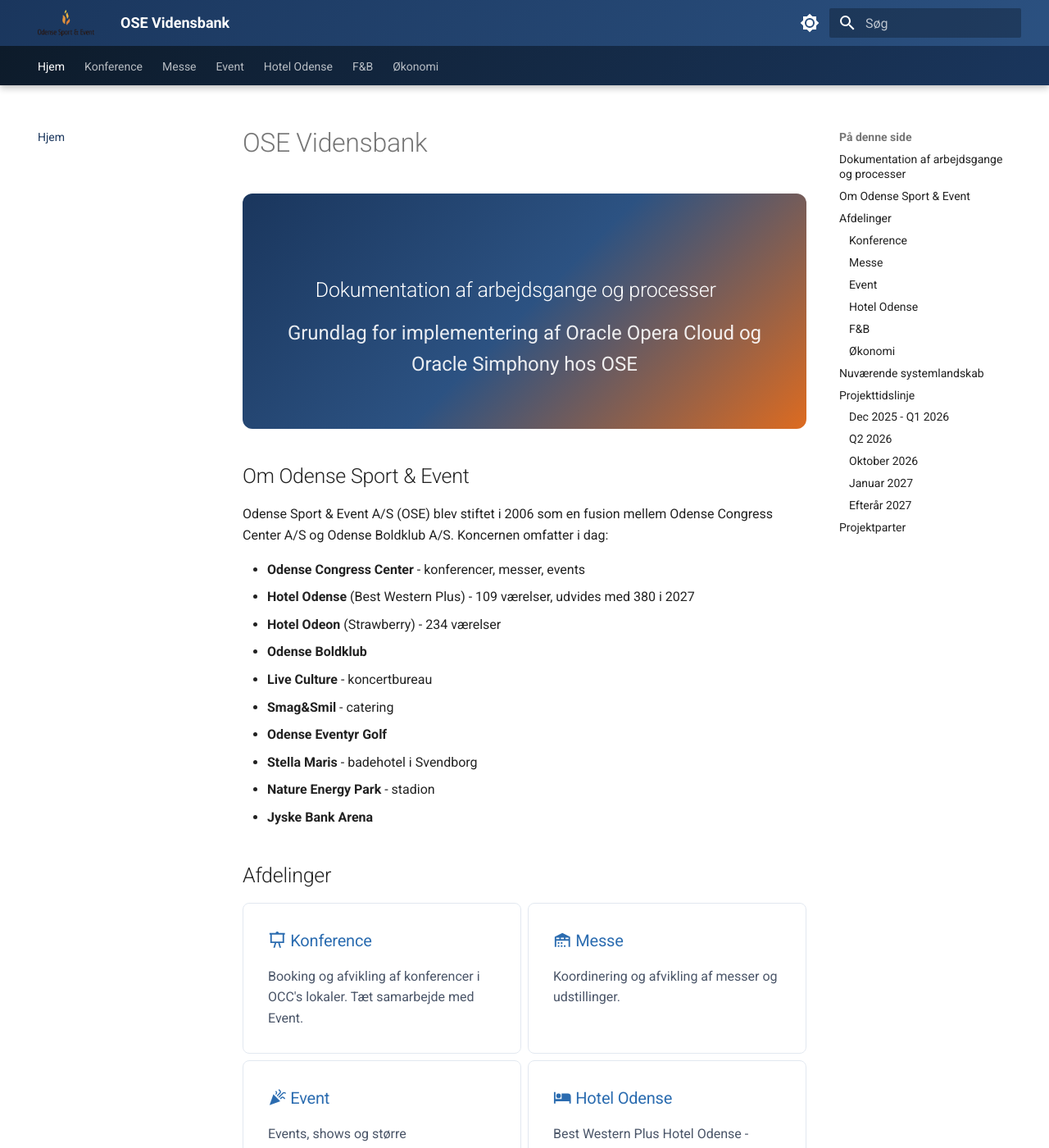
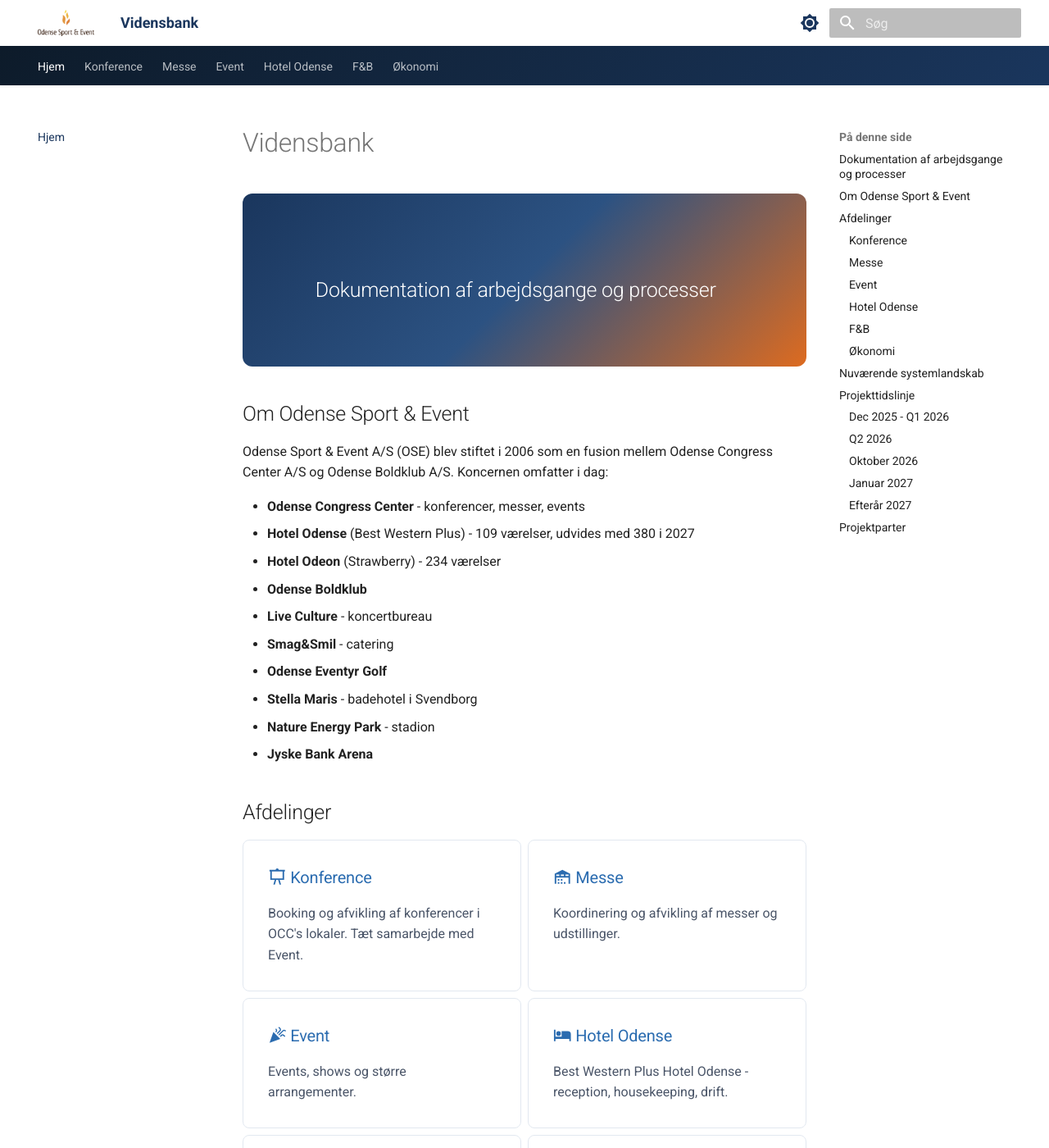
Before and after one commit to mbundgaard/OSE, an MkDocs documentation site: the page built from docs/index.md, in a window 1280 px wide and 1400 px high. Shown: the whole window at 82% size. Built offline with MkDocs 1.6.1 and Material for MkDocs 9.7.7, drawn with Linux system fonts in a browser that asks for light colours.

Commit message:
Opdateret styling og tekst
- Header baggrund matcher sidens baggrundsfarve
- Site navn ændret til "Vidensbank"
- Forenklet hero-tekst
- Fjernet fokus på Oracle systemer

🤖 Generated with [Claude Code](https://claude.com/claude-code)

Co-Authored-By: Claude Opus 4.5 <noreply@anthropic.com>

```diff
--- a/docs/index.md
+++ b/docs/index.md
@@ -1,10 +1,8 @@
-# OSE Vidensbank
+# Vidensbank
 
 <div class="hero" markdown>
 
 ## Dokumentation af arbejdsgange og processer
-
-Grundlag for implementering af Oracle Opera Cloud og Oracle Simphony hos OSE
 
 </div>
 
--- a/docs/stylesheets/extra.css
+++ b/docs/stylesheets/extra.css
@@ -21,7 +21,21 @@
 
 /* Header styling */
 .md-header {
-  background: linear-gradient(135deg, #1a365d 0%, #2c5282 100%);
+  background: var(--md-default-bg-color);
+  box-shadow: 0 1px 3px rgba(0,0,0,0.1);
+}
+
+.md-header__title {
+  color: #1a365d;
+}
+
+.md-header__button {
+  color: #1a365d;
+}
+
+[data-md-color-scheme="slate"] .md-header__title,
+[data-md-color-scheme="slate"] .md-header__button {
+  color: #ffffff;
 }
 
 /* Logo sizing */
--- a/mkdocs.yml
+++ b/mkdocs.yml
@@ -1,4 +1,4 @@
-site_name: OSE Vidensbank
+site_name: Vidensbank
 site_description: Dokumentation af arbejdsgange og processer for Odense Sport & Event
 site_url: https://ose.muneris.dk
 
```
Also changed, not shown: 2 other files.
